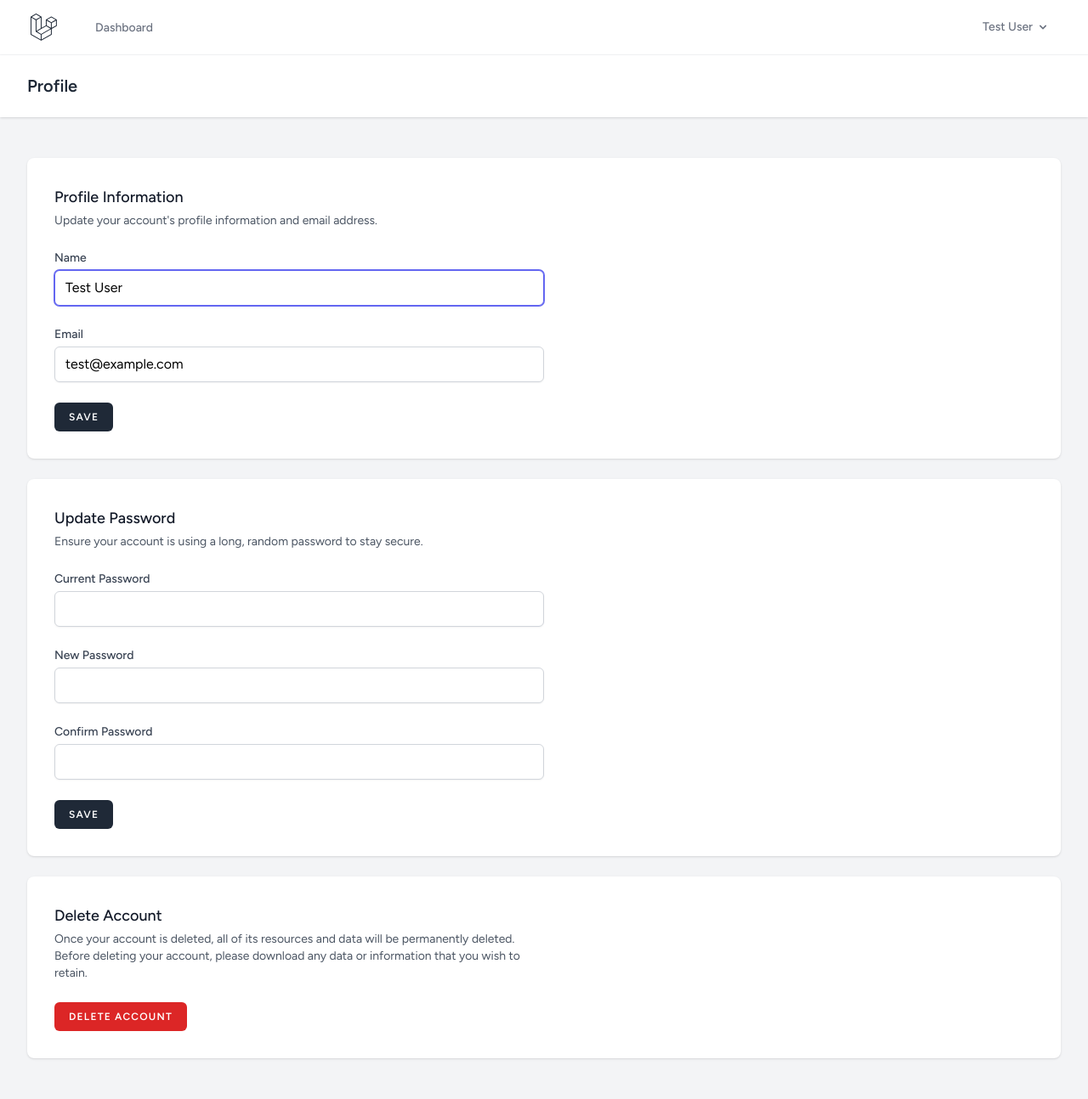
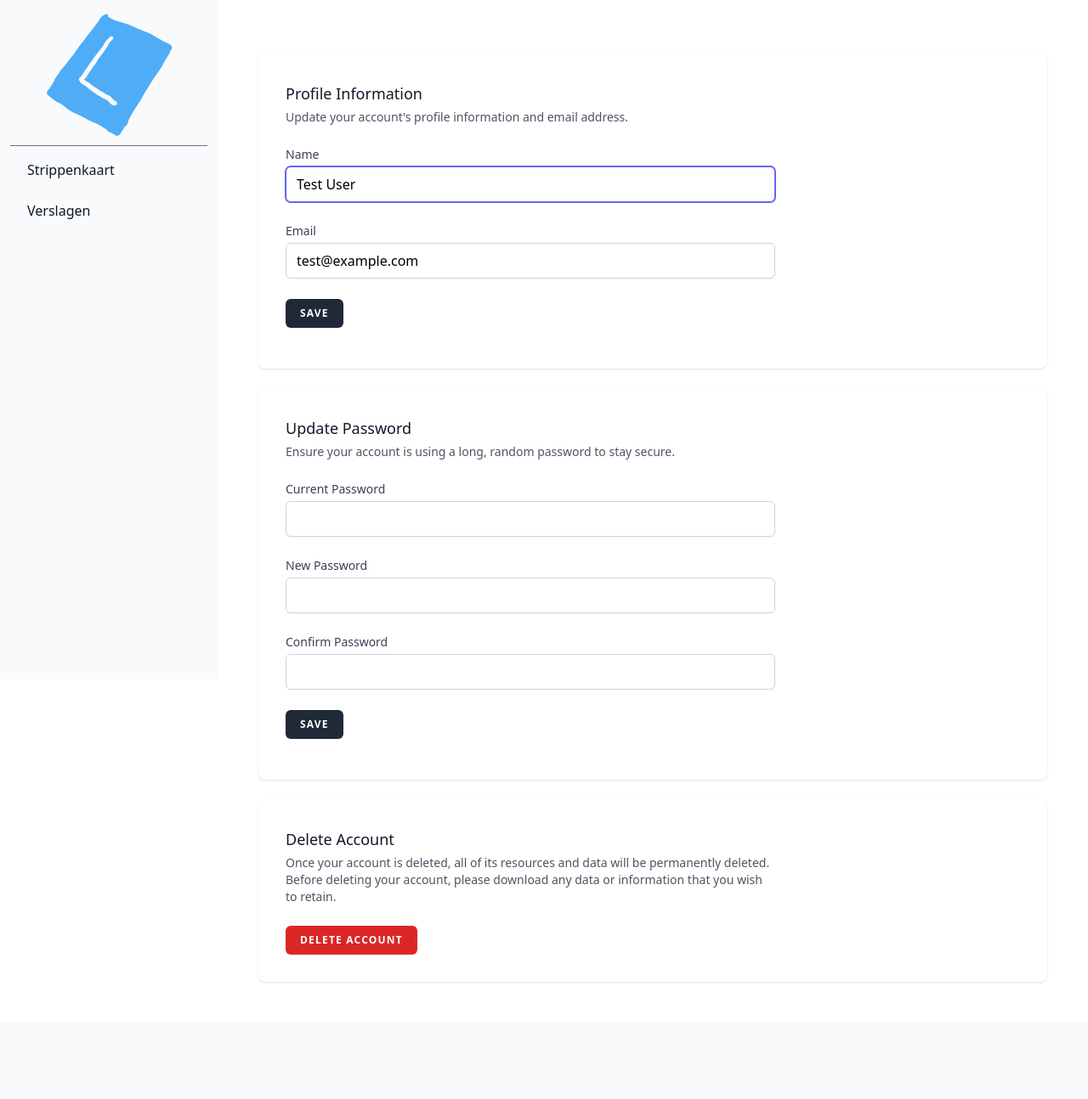
Before and after one commit to lexisother/final-exam, a Laravel app: page /profile in a window 1280 px wide. Shown: the whole page at 85% size. After the commit the page ends 1157 px from the top, so only its background shows below. Run offline with Laravel 12, Linux system fonts and the light colour scheme; a user stored in the database is signed in; data comes from the database, SQL or seed files in the repository; style sheets or scripts are compiled from the project's sources.

Commit message:
[views/*] Set up sidebar navigation

```diff
--- a/resources/views/components/nav-link.blade.php
+++ b/resources/views/components/navlink.blade.php
@@ -1,4 +1,4 @@
-@props(['active'])
+@props(['to', 'active'])
 
 @php
 $classes = ($active ?? false)
@@ -6,6 +6,18 @@ $classes = ($active ?? false)
             : 'inline-flex items-center px-1 pt-1 border-b-2 border-transparent text-sm font-medium leading-5 text-gray-500 dark:text-gray-400 hover:text-gray-700 dark:hover:text-gray-300 hover:border-gray-300 dark:hover:border-gray-700 focus:outline-none focus:text-gray-700 dark:focus:text-gray-300 focus:border-gray-300 dark:focus:border-gray-700 transition duration-150 ease-in-out';
 @endphp
 
-<a {{ $attributes->merge(['class' => $classes]) }}>
-    {{ $slot }}
-</a>
+{{--<a {{ $attributes->merge(['class' => $classes]) }}>--}}
+{{--    {{ $slot }}--}}
+{{--</a>--}}
+
+
+<li>
+    <a
+        href="{{ $to }}"
+        class="group flex items-center rounded-lg p-2 text-gray-900 hover:bg-gray-100 dark:text-white dark:hover:bg-gray-700">
+{{--        <Icon name={icon} height={24} width={24} />--}}
+        <span class="ms-3">
+      {{ $slot }}
+    </span>
+    </a>
+</li>
--- /dev/null
+++ b/resources/views/components/sidebar.blade.php
@@ -0,0 +1,9 @@
+<aside
+    id="sidebar"
+    class="fixed left-0 top-0 z-40 h-screen w-64 -translate-x-full transition-transform sm:translate-x-0">
+    <div class="h-full overflow-y-auto bg-gray-50 px-3 py-4 dark:bg-[#0f0b22]">
+        <ul class="space-y-2 font-medium">
+            {{ $slot  }}
+        </ul>
+    </div>
+</aside>
--- a/resources/views/layouts/app.blade.php
+++ b/resources/views/layouts/app.blade.php
@@ -1,36 +1,126 @@
-<!DOCTYPE html>
-<html lang="{{ str_replace('_', '-', app()->getLocale()) }}">
-    <head>
-        <meta charset="utf-8">
-        <meta name="viewport" content="width=device-width, initial-scale=1">
-        <meta name="csrf-token" content="{{ csrf_token() }}">
+{{--<!DOCTYPE html>--}}
+{{--<html lang="{{ str_replace('_', '-', app()->getLocale()) }}">--}}
+{{--    <head>--}}
+{{--        <meta charset="utf-8">--}}
+{{--        <meta name="viewport" content="width=device-width, initial-scale=1">--}}
+{{--        <meta name="csrf-token" content="{{ csrf_token() }}">--}}
 
-        <title>{{ config('app.name', 'Laravel') }}</title>
+{{--        <title>{{ config('app.name', 'Laravel') }}</title>--}}
 
-        <!-- Fonts -->
-        <link rel="preconnect" href="https://fonts.bunny.net">
-        <link href="https://fonts.bunny.net/css?family=figtree:400,500,600&display=swap" rel="stylesheet" />
+{{--        <!-- Fonts -->--}}
+{{--        <link rel="preconnect" href="https://fonts.bunny.net">--}}
+{{--        <link href="https://fonts.bunny.net/css?family=figtree:400,500,600&display=swap" rel="stylesheet" />--}}
 
-        <!-- Scripts -->
-        @vite(['resources/css/app.css', 'resources/js/app.js'])
-    </head>
-    <body class="font-sans antialiased">
-        <div class="min-h-screen bg-gray-100 dark:bg-gray-900">
-            @include('layouts.navigation')
+{{--        <!-- Scripts -->--}}
+{{--        @vite(['resources/css/app.css', 'resources/js/app.js'])--}}
+{{--    </head>--}}
+{{--    <body class="font-sans antialiased">--}}
+{{--        <div class="min-h-screen bg-gray-100 dark:bg-gray-900">--}}
+{{--            @include('layouts.navigation')--}}
 
-            <!-- Page Heading -->
-            @if (isset($header))
-                <header class="bg-white dark:bg-gray-800 shadow">
-                    <div class="max-w-7xl mx-auto py-6 px-4 sm:px-6 lg:px-8">
-                        {{ $header }}
-                    </div>
-                </header>
-            @endif
+{{--            <!-- Page Heading -->--}}
+{{--            @if (isset($header))--}}
+{{--                <header class="bg-white dark:bg-gray-800 shadow">--}}
+{{--                    <div class="max-w-7xl mx-auto py-6 px-4 sm:px-6 lg:px-8">--}}
+{{--                        {{ $header }}--}}
+{{--                    </div>--}}
+{{--                </header>--}}
+{{--            @endif--}}
 
-            <!-- Page Content -->
-            <main>
-                {{ $slot }}
-            </main>
-        </div>
-    </body>
+{{--            <!-- Page Content -->--}}
+{{--            <main>--}}
+{{--                {{ $slot }}--}}
+{{--            </main>--}}
+{{--        </div>--}}
+{{--    </body>--}}
+{{--</html>--}}
+
+<html lang="en">
+<head>
+    <meta charset="UTF-8" />
+    <meta name="viewport" content="width=device-width" />
+    <link rel="icon" type="image/svg+xml" href="/favicon.svg" />
+    <title>Dashboard</title>
+
+    <!-- Scripts -->
+    @vite(['resources/css/app.css', 'resources/js/app.js'])
+</head>
+<body>
+<div class="-translate-x-full transform-none overflow-hidden"></div>
+<button
+    id="sidebar-button"
+    type="button"
+    class="ms-3 mt-2 inline-flex items-center rounded-lg p-2 text-sm text-gray-500 hover:bg-gray-100 focus:outline-none focus:ring-2 focus:ring-gray-200 sm:hidden dark:text-gray-400 dark:hover:bg-gray-700 dark:focus:ring-gray-600">
+    <span class="sr-only">Open sidebar</span>
+{{--    <Icon class="h-6 w-6" name="hamburger-menu" />--}}
+</button>
+
+<x-sidebar>
+    <img src="/logo.png" width="150" style="margin: auto;" />
+    <hr class="border-t-gray-500" />
+    {{-- TODO: ICON PROP --}}
+    <x-navlink to="#">Strippenkaart</x-navlink>
+    <x-navlink to="#">Verslagen</x-navlink>
+</x-sidebar>
+
+<div id="container" class="h-full p-4 sm:ml-64">
+    {{ $slot }}
+</div>
+</body>
 </html>
+
+{{--<script>--}}
+{{--    let bodyhandler: (this: HTMLBodyElement) => void;--}}
+{{--    const container = document.querySelector('#container')!;--}}
+{{--    const button = document.querySelector('#sidebar-button')!;--}}
+{{--    const sidebar = document.querySelector('#sidebar')!;--}}
+
+{{--    button.addEventListener('click', function (this: HTMLButtonElement) {--}}
+{{--        document.body.classList.add('overflow-hidden');--}}
+{{--        sidebar.classList.remove('-translate-x-full');--}}
+{{--        sidebar.classList.add('transform-none');--}}
+
+{{--        bodyhandler = function (this: HTMLBodyElement) {--}}
+{{--            document.body.classList.remove('overflow-hidden');--}}
+{{--            sidebar.classList.remove('transform-none');--}}
+{{--            sidebar.classList.add('-translate-x-full');--}}
+{{--            container.removeEventListener('click', bodyhandler);--}}
+{{--        };--}}
+{{--        container.addEventListener('click', bodyhandler);--}}
+{{--    });--}}
+{{--</script>--}}
+
+{{--<style lang="scss">--}}
+{{--    :root {--}}
+{{--        --accent: 136, 58, 234;--}}
+{{--        --accent-light: 224, 204, 250;--}}
+{{--        --accent-dark: 49, 10, 101;--}}
+{{--        --accent-gradient: linear-gradient(--}}
+{{--            45deg,--}}
+{{--            rgb(var(--accent)),--}}
+{{--            rgb(var(--accent-light)) 30%,--}}
+{{--            white 60%--}}
+{{--        );--}}
+{{--    }--}}
+{{--    html {--}}
+{{--        font-family: Verdana, system-ui, sans-serif;--}}
+{{--    }--}}
+{{--    html,--}}
+{{--    body {--}}
+{{--        height: 100%;--}}
+{{--    }--}}
+{{--    body {--}}
+{{--        background: #111827;--}}
+{{--    }--}}
+{{--    main {--}}
+{{--        margin: auto;--}}
+{{--        color: white;--}}
+{{--        font-size: 20px;--}}
+{{--        line-height: 1.6;--}}
+{{--    }--}}
+{{--    h1 {--}}
+{{--        font-weight: 700;--}}
+{{--        line-height: 1;--}}
+{{--        text-align: center;--}}
+{{--    }--}}
+{{--</style>--}}
```
Also changed, not shown: public/logo.png (added).
